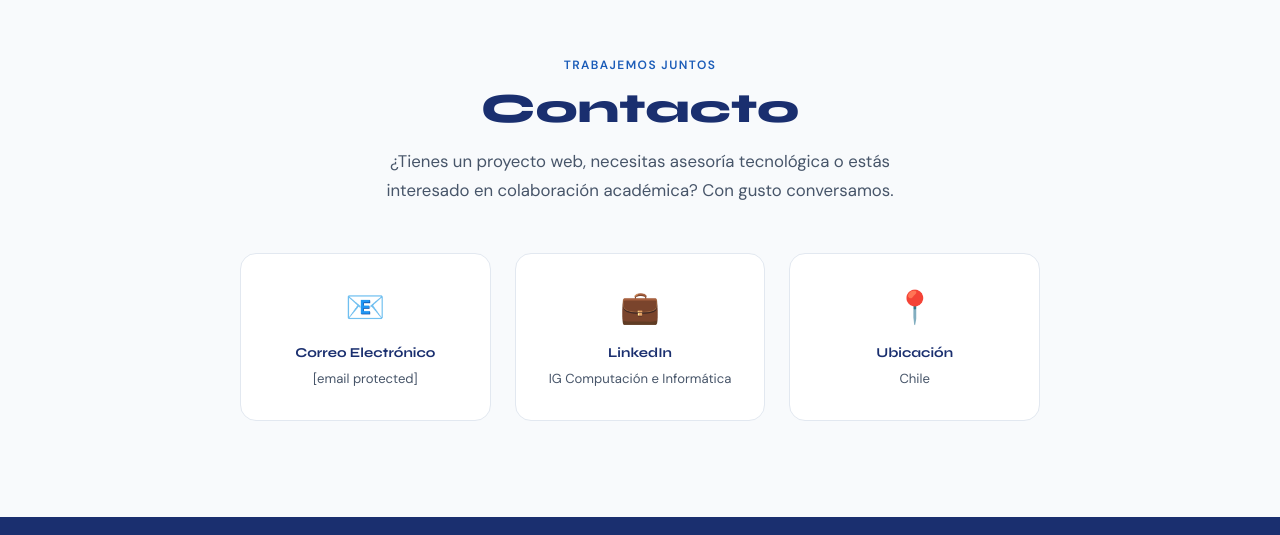
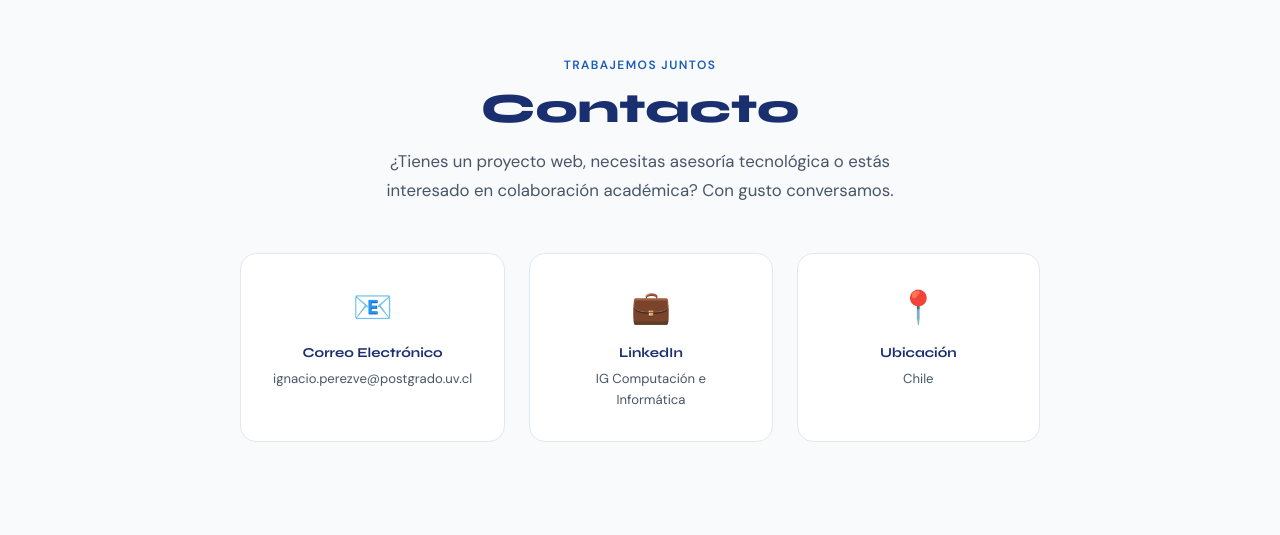
Before and after one commit to ignacioperezve-arch/ig-computacion-e-informatica, a plain HTML site: page index.html in a window 1280 px wide. Shown: the part 6805-7340 px from the top of the page. Drawn offline with Linux system fonts and the light colour scheme.

Commit message:
Update email contact link to a mailto linkEmail
<a href="mailto:ignacio.perezve@postgrado.uv.cl" class="contact-val">ignacio.perezve@postgrado.uv.cl</a>
Volvemos atras

```diff
--- a/index.html
+++ b/index.html
@@ -1081,7 +1081,7 @@
         <div class="contact-card">
           <span class="contact-icon">📧</span>
           <div class="contact-label">Correo Electrónico</div>
-          <a href="/cdn-cgi/l/email-protection#5b323c353a383234752b3e293e212d3e1b2b34282f3c293a3f34752e2d753837" class="contact-val"><span class="__cf_email__" data-cfemail="0b626c656a686264257b6e796e717d6e4b7b64787f6c796a6f64257e7d256867">[email&#160;protected]</span></a>
+          <a href="mailto:ignacio.perezve@postgrado.uv.cl" class="contact-val">ignacio.perezve@postgrado.uv.cl</a>
         </div>
         <div class="contact-card">
           <span class="contact-icon">💼</span>
```
